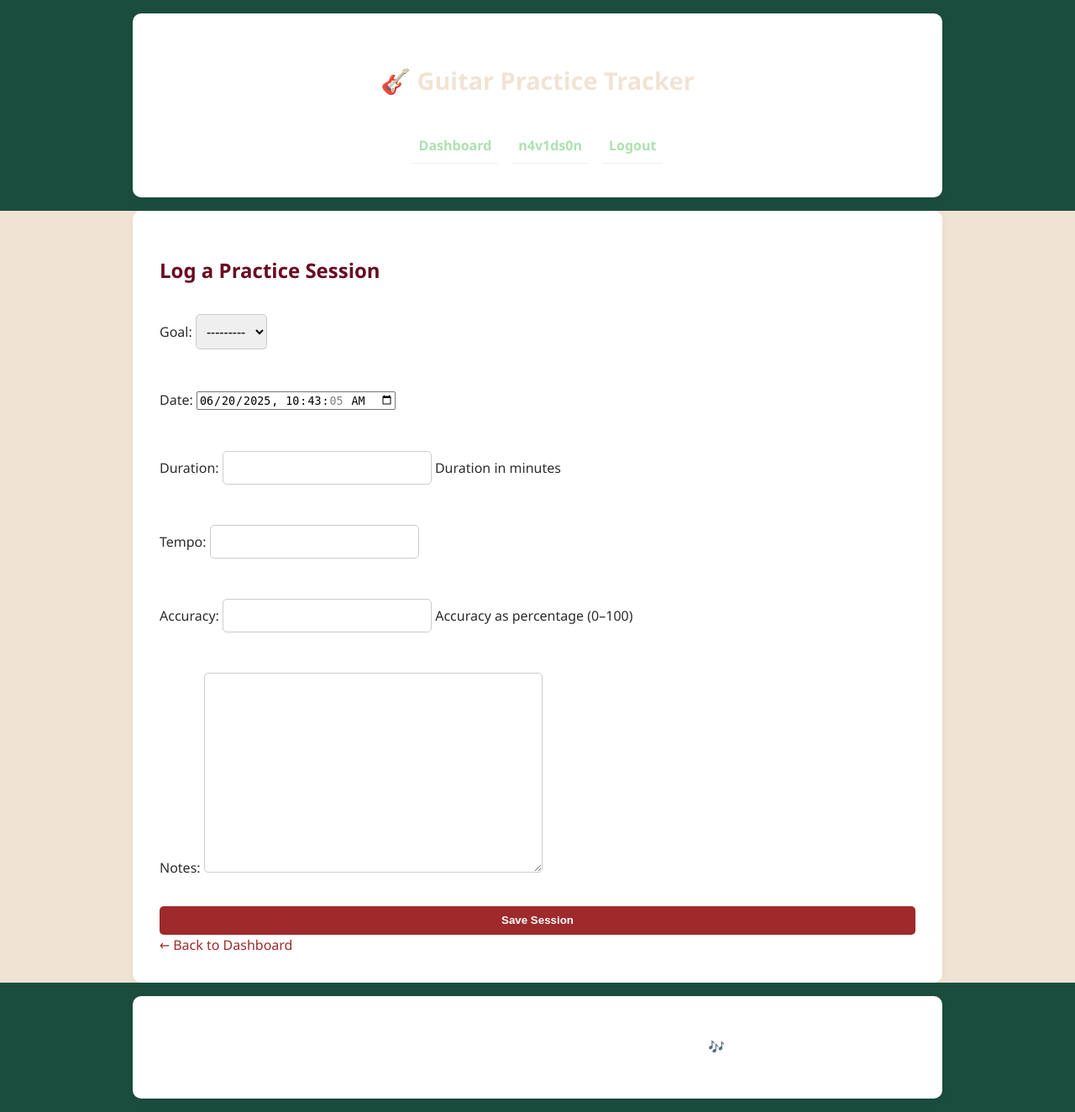
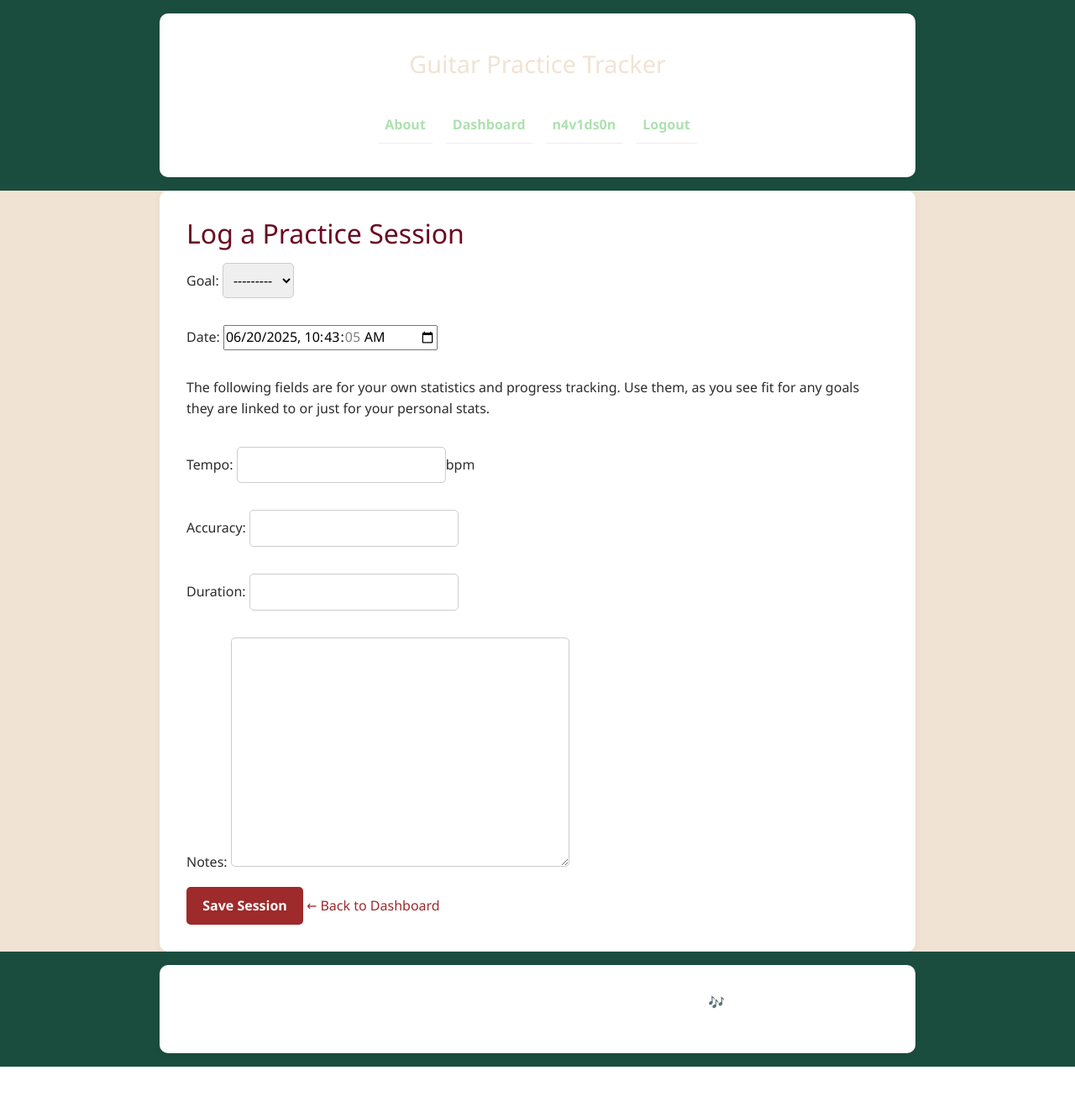
Before and after one commit to N4v1ds0n/guitar-practice-tracker, a Django app: page /practice/session/new/ in a window 1280 px wide. Shown: the whole page at 84% size. After the commit the page ends 1270 px from the top, so only its background shows below. Run offline with Django 4.2, Linux system fonts and the light colour scheme; a user stored in the database is signed in; data comes from the database, SQL or seed files in the repository.

Commit message:
Adjust templates and create goal type dependency for session logging

```diff
--- a/practice/forms.py
+++ b/practice/forms.py
@@ -1,5 +1,5 @@
 from django import forms
-from .models import Goal, PracticeSession, StandardGoalDefinition
+from .models import Goal, PracticeSession
 
 
 class GoalForm(forms.ModelForm):
@@ -12,13 +12,19 @@
         self.fields['target_accuracy'].required = False
         self.fields['target_duration'].required = False
         self.fields['routine_target_days'].required = False
+        self.fields['goal'].widget.attrs.update({'class': 'goal-select'})
+
+        self.fields['goal'].widget.choices = [
+            (goal.pk, f"{goal.title}") for goal in Goal.objects.filter(user=user)
+        ]
+        self.goal_types = {str(goal.pk): goal.goal_type for goal in Goal.objects.filter(user=user)}
 
     class Meta:
         model = Goal
         fields = [
             'title', 'description', 'goal_type', 'standard_goal',
             'target_tempo', 'target_accuracy', 'target_duration',
-            'routine_target_days', 'target_date'
+            'routine_target_days', 'target_date',
         ]
         widgets = {
             'target_date': forms.DateInput(attrs={'type': 'date'}),
--- a/practice/models.py
+++ b/practice/models.py
@@ -92,15 +92,6 @@
         return False
 
 
-class StandardPracticeSession(models.Model):
-    name = models.CharField(max_length=100, unique=True)
-    description = models.TextField()
-    goal_type = models.CharField(max_length=20, choices=GOAL_TYPE_CHOICES, default='custom')
-
-    def __str__(self):
-        return self.name
-
-
 class PracticeSession(models.Model):
     user = models.ForeignKey(User, on_delete=models.CASCADE)
     goal = models.ForeignKey(Goal, on_delete=models.SET_NULL, null=True, blank=True, related_name='sessions')
--- a/practice/templates/practice/goal_detail.html
+++ b/practice/templates/practice/goal_detail.html
@@ -58,8 +58,7 @@
         {% for session in sessions %}
           <li>
             <strong>{{ session.date|date:"Y-m-d H:i" }}</strong> — {{ session.duration }} min<br>
-            Tempo: {{ session.tempo|default:"-" }},
-            Mistakes: {{ session.mistakes|default:"-" }},
+            Tempo: {{ session.tempo|default:"-" }} bpm,
             Accuracy: {{ session.accuracy|default:"-" }}%
             <br>
             <em>Notes:</em> {{ session.notes|default:"(none)" }}
--- a/practice/templates/practice/home.html
+++ b/practice/templates/practice/home.html
@@ -2,4 +2,5 @@
 {% block title %}Home{% endblock %}
 {% block content %}
   <h1>Welcome to the Guitar Practice Tracker</h1>
+  <h2>Your personal Journal and Coach<h2>
 {% endblock %}
--- a/practice/templates/practice/session_form.html
+++ b/practice/templates/practice/session_form.html
@@ -1,12 +1,28 @@
 {% extends 'base.html' %}
+{% load static %}
+
 {% block title %}Log Practice Session{% endblock %}
 
 {% block content %}
   <h2>Log a Practice Session</h2>
   <form method="post">
     {% csrf_token %}
-    {{ form.as_p }}
-    <button type="submit">Save Session</button>
+    <p class = 'goal'>{{ form.goal.label_tag }} {{ form.goal }}</p>
+    <p class = 'date'>{{ form.date.label_tag }} {{ form.date }}</p>
+    <p>The following fields are for your own statistics and progress tracking. Use them, as you see fit for any goals they are linked to or just for your personal stats.</p>
+
+    <p class = 'stat-input' id="tempo-wrapper">{{ form.tempo.label_tag }} {{ form.tempo }}<span>bpm</span></p>
+    <p class = 'stat-input' id="accuracy-wrapper">{{ form.accuracy.label_tag }} {{ form.accuracy }}</p>
+    <p class = 'stat-input'>{{ form.duration.label_tag }} {{ form.duration }}</p>
+    <pclass = 'notes'>{{ form.notes.label_tag }} {{ form.notes }}</p>
+    <button class = 'button' type="submit">Save Session</button>
   </form>
   <a href="{% url 'dashboard' %}">← Back to Dashboard</a>
+
+  {{ goal_types|json_script:"goal-types" }}
+  <script src="{% static 'js/session_form.js' %}"></script>
+
+  <style>
+    .hidden { display: none; }
+  </style>
 {% endblock %}
--- a/practice/views.py
+++ b/practice/views.py
@@ -1,5 +1,6 @@
 from django.shortcuts import render, redirect, get_object_or_404
 from django.http import JsonResponse
+from django.core.paginator import Paginator
 from .models import Goal, PracticeSession, StandardGoalDefinition
 from .forms import GoalForm, PracticeSessionForm
 from django.contrib.auth.decorators import login_required
@@ -9,24 +10,29 @@
 
 @login_required
 def dashboard(request):
-    goals = Goal.objects.filter(user=request.user).order_by('-created_at')
-    sessions = PracticeSession.objects.filter(user=request.user).order_by('-date')
-    for goal in goals:
-        goal.progress_percent = goal.get_overall_progress()
+    goals_queryset = Goal.objects.filter(user=request.user).order_by('-created_at')
+    sessions_queryset = PracticeSession.objects.filter(user=request.user).order_by('-date')
+
+    # Paginators
+    goals_paginator = Paginator(goals_queryset, 2)  # 5 goals per page
+    sessions_paginator = Paginator(sessions_queryset, 3)  # 10 sessions per page
+
+    # Get current pages
+    goals_page_number = request.GET.get('goals_page')
+    sessions_page_number = request.GET.get('sessions_page')
+
+    goals_page_obj = goals_paginator.get_page(goals_page_number)
+    sessions_page_obj = sessions_paginator.get_page(sessions_page_number)
+
     return render(request, 'practice/dashboard.html', {
-        'goals': goals,
-        'sessions': sessions
-        })
+        'goals': goals_page_obj,
+        'sessions': sessions_page_obj,
+    })
 
 
 def home(request):
     return render(request, 'practice/home.html')
 
-
-@login_required
-def goals_list(request):
-    goals = Goal.objects.filter(user=request.user)
-    return render(request, 'practice/goals_list.html', {'goals': goals})
 
 
 @login_required
@@ -59,6 +65,7 @@
 
 @login_required
 def session_create(request):
+    goal_types = {str(goal.id): goal.goal_type for goal in Goal.objects.filter(user=request.user)}
     if request.method == 'POST':
         form = PracticeSessionForm(request.POST, user=request.user)
         if form.is_valid():
@@ -68,12 +75,13 @@
             return redirect('dashboard')
     else:
         form = PracticeSessionForm(user=request.user)
-    return render(request, 'practice/session_form.html', {'form': form})
+    return render(request, 'practice/session_form.html', {'form': form, 'goal_types': goal_types,})
 
 
 @login_required
 def session_create_for_goal(request, goal_id):
     goal = get_object_or_404(Goal, id=goal_id, user=request.user)
+    goal_types = {str(goal.id): goal.goal_type for goal in Goal.objects.filter(user=request.user)}
 
     if request.method == 'POST':
         form = PracticeSessionForm(request.POST, user=request.user)
@@ -86,7 +94,12 @@
     else:
         form = PracticeSessionForm(initial={'goal': goal}, user=request.user)
 
-    return render(request, 'practice/session_form.html', {'form': form, 'goal': goal})
+    return render(request, 'practice/session_form.html',
+                  {'form': form,
+                   'goal': goal,
+                   'goal_types': goal_types,
+                   }
+                  )
 
 
 @login_required
--- /dev/null
+++ b/static/js/session_form.js
@@ -0,0 +1,22 @@
+const goalTypes = JSON.parse(document.getElementById("goal-types").textContent);
+console.log(goalTypes);
+
+document.addEventListener("DOMContentLoaded", () => {
+  const goalSelect = document.getElementById("id_goal");
+  const tempoField = document.getElementById("id_tempo")?.closest("p");
+  const accuracyField = document.getElementById("id_accuracy")?.closest("p");
+
+  function updateFormFields(goalId) {
+    const type = goalTypes[goalId];
+    if (type === "repertoire") {
+      tempoField.classList.add("hidden");
+      accuracyField.classList.add("hidden");
+    }
+  }
+
+  goalSelect.addEventListener("change", (e) => {
+    updateFormFields(e.target.value);
+  });
+
+  if (goalSelect.value) updateFormFields(goalSelect.value);
+});
--- a/templates/base.html
+++ b/templates/base.html
@@ -12,20 +12,30 @@
     <link rel="icon" sizes="32x32" href="{% static 'favicon/favicon-32x32.png' %}">
     <link rel="icon" sizes="16x16" href="{% static 'favicon/favicon-16x16.png' %}">
 
+    <!-- Bootstrap CSS -->
+    <link
+      href="https://cdn.jsdelivr.net/npm/bootstrap@5.3.3/dist/css/bootstrap.min.css"
+      rel="stylesheet"
+      integrity="sha384-QWTKZyjpPEjISv5WaRU9OFeRpok6YctnYmDr5pNlyT2bRjXh0JMhjY6hW+ALEwIH"
+      crossorigin="anonymous"
+    >
+
     <link rel="stylesheet" href="{% static 'css/style.css' %}">
 </head>
 <body>
     <header class="site-header">
         <div class="container">
-            <h1 class="logo"><a href="{% url 'home' %}">🎸 Guitar Practice Tracker</a></h1>
+            <h1 class="logo"><a href="{% url 'home' %}">Guitar Practice Tracker</a></h1>
 
             <nav class="main-nav">
                 <ul>
                     {% if user.is_authenticated %}
+                        <li><a href="{% url 'about' %}">About</a></li>
                         <li><a href="{% url 'dashboard' %}">Dashboard</a></li>
                         <li><a href="{% url 'profile' %}">{{ user.username }}</a></li>
                         <li><a href="{% url 'logout' %}">Logout</a></li>
                     {% else %}
+                        <li><a href="{% url 'about' %}">About</a></li>
                         <li><a href="{% url 'login' %}">Login</a></li>
                         <li><a href="{% url 'register' %}">Register</a></li>
                     {% endif %}
```
Also changed, not shown: practice/admin.py (+1 -7 lines), practice/templates/practice/dashboard.html (+10 -0 lines), practice/about.html (added), practice/migrations/0002_delete_standardpracticesession.py (added), static/js/practice_form.js (deleted).
